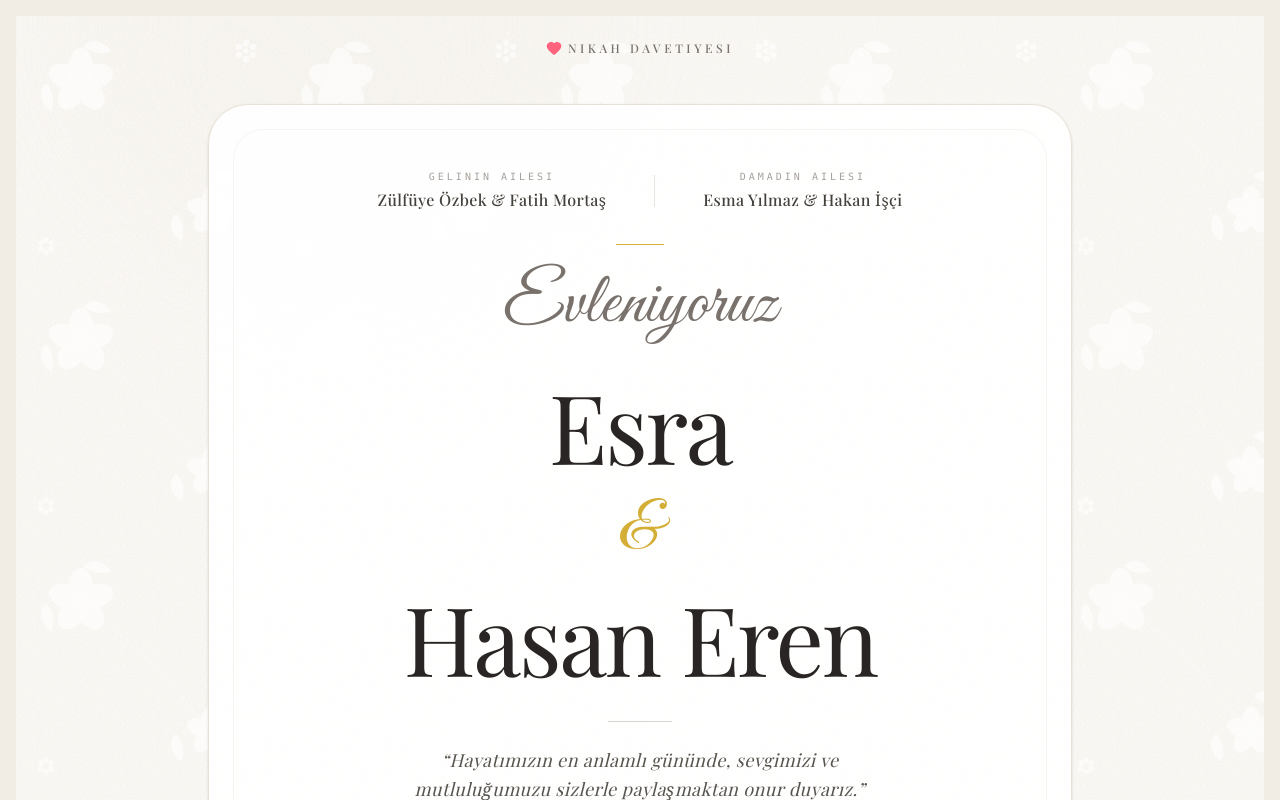
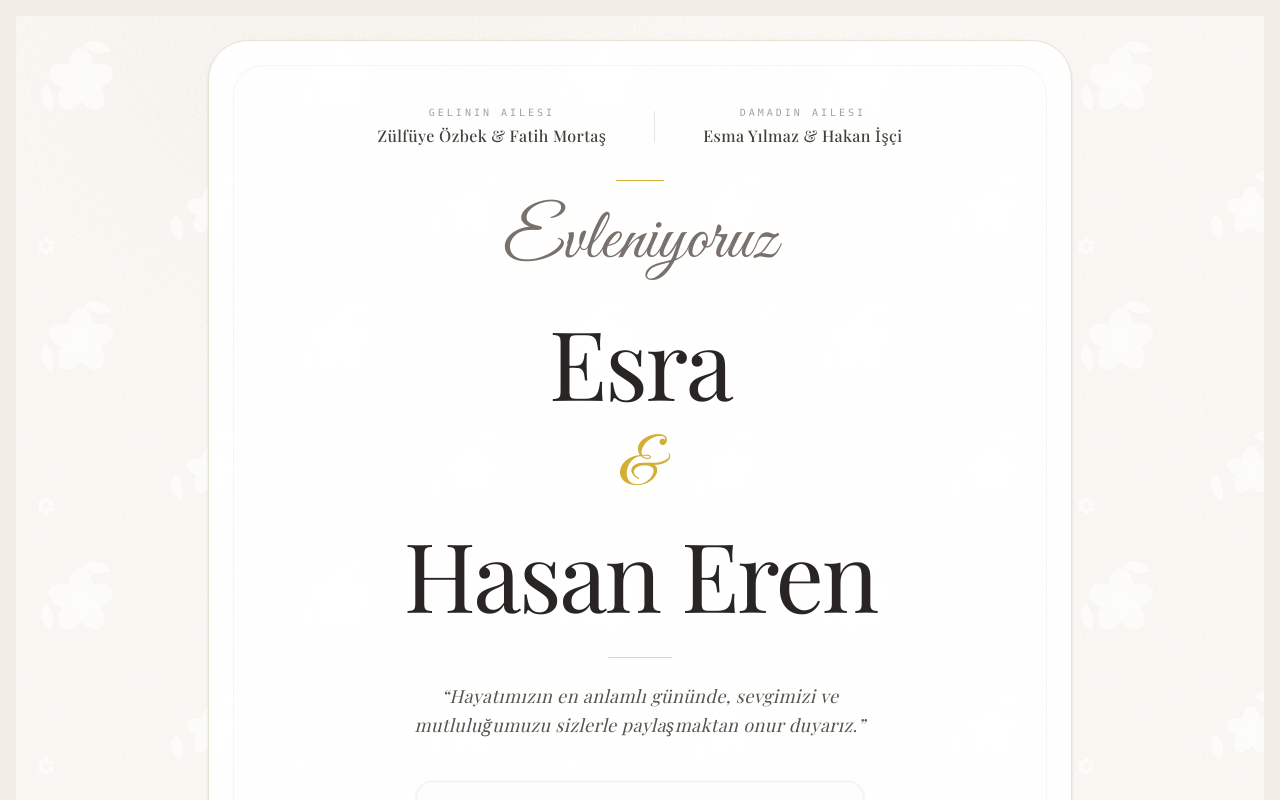
Before and after one commit to esramortas-i/esra-eren-davetiye, a React (Vite) app: page / in a window 1280 px wide. Shown: the top 800 px of the page. Built offline with nearby package versions, Linux system fonts and the light colour scheme; a web font is replaced by a local one.

Commit message:
Remove header nikah davetiyesi label

```diff
--- a/src/App.tsx
+++ b/src/App.tsx
@@ -264,14 +264,6 @@ export default function App() {
         }}
       ></div>
 
-      {/* Floating Header */}
-      <header className="max-w-7xl mx-auto px-4 md:px-8 py-6 flex justify-center items-center relative z-10">
-        <div className="flex items-center gap-1.5 text-stone-700/80 font-serif font-medium tracking-wide">
-          <Heart className="w-4 h-4 text-rose-400 fill-rose-400" />
-          <span className="text-xs uppercase tracking-[0.3em] text-stone-500">Nikah Davetiyesi</span>
-        </div>
-      </header>
-
       {/* Hero section */}
       <main className="max-w-4xl mx-auto px-4 relative z-10 mt-6 text-center">
         <motion.div
```
